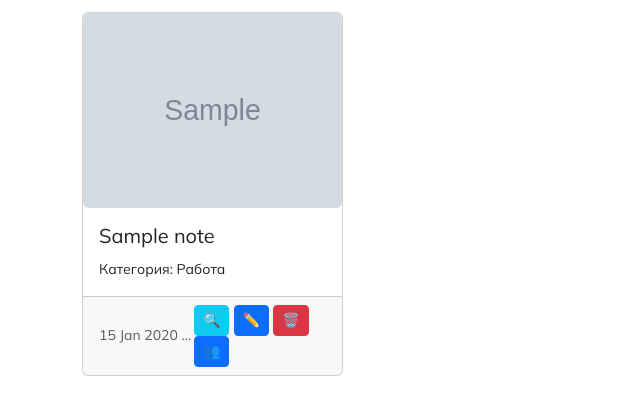
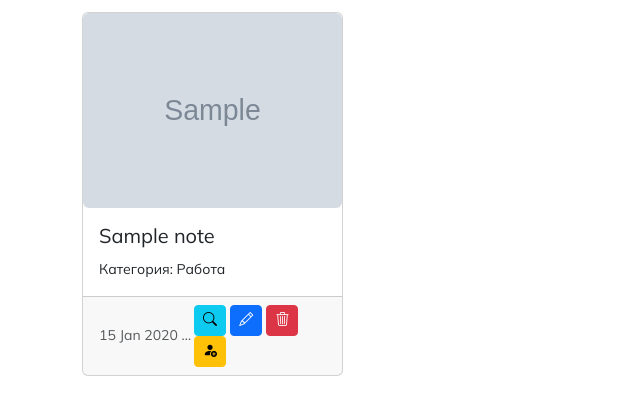
Before and after one commit to Marina-D-G/Focus-Manage-Improve-FMI-, a Django app: page /notes/ in a window 1280 px wide. Shown: the part 259-674 px from the top of the page, without its empty margins (0-640 px from the left). Run offline with Django 5.2, Linux system fonts and the light colour scheme; a user stored in the database is signed in; tables that the repository leaves empty hold one stand-in row (values such as "Sample post"); grey boxes marked "Sample" are stand-in pictures.

Commit message:
update icons

```diff
--- a/FMI/settings.py
+++ b/FMI/settings.py
@@ -28,7 +28,6 @@ SECRET_KEY = 'django-insecure-+y!y)hjgf5=ddkvcva#2t8tj!s+t^*a4b5(o^w%h56=mxkaf&k
 DEBUG = True
 
 ALLOWED_HOSTS = []
-
 
 # Application definition
 
--- a/base/templates/base.html
+++ b/base/templates/base.html
@@ -12,6 +12,7 @@
     {% load static %}
 
     <link href="https://cdn.jsdelivr.net/npm/bootstrap@5.3.0/dist/css/bootstrap.min.css" rel="stylesheet">
+    <link href="https://cdn.jsdelivr.net/npm/bootstrap-icons/font/bootstrap-icons.css" rel="stylesheet">
 
     <link rel="icon" type="image/png" href="{% static 'fmi_icon.png' %}" sizes="32x32">
 
--- a/base/templates/header.html
+++ b/base/templates/header.html
@@ -10,6 +10,7 @@
     <link rel="preconnect" href="https://fonts.gstatic.com" crossorigin>
     <link href="https://fonts.googleapis.com/css2?family=Mulish:wght@400;700&display=swap" rel="stylesheet">
     <link href="https://cdn.jsdelivr.net/npm/bootstrap@5.3.0/dist/css/bootstrap.min.css" rel="stylesheet">
+    <link href="https://cdn.jsdelivr.net/npm/bootstrap-icons/font/bootstrap-icons.css" rel="stylesheet">
     <style>
         body {
             font-family: 'Mulish', sans-serif !important;
--- a/base/templates/update_profile.html
+++ b/base/templates/update_profile.html
@@ -1,5 +1,4 @@
 {% extends "header.html" %}
-
 {% block content %}
 <div class="container mt-4">
     <h2>Обнови профила</h2>
--- a/notes/templates/notes_dashboard.html
+++ b/notes/templates/notes_dashboard.html
@@ -57,13 +57,13 @@
                         {{ note.created_at|date:"d M Y H:i" }}
                     </small>
                     <div>
-                        <a href="{% url 'notes:note_detail' note.id %}" class="btn btn-info btn-sm btn-icon">🔍</a>
-                        <a href="{% url 'notes:edit_note' note.id %}" class="btn btn-primary btn-sm btn-icon">✏️</a>
+                        <a href="{% url 'notes:note_detail' note.id %}" class="btn btn-info btn-sm"><i class="bi bi-search"></i></a>
+                        <a href="{% url 'notes:edit_note' note.id %}" class="btn btn-primary btn-sm"><i class="bi bi-pencil"></i></a>
                         <form method="post" action="{% url 'notes:delete_note' note.id %}" class="d-inline">
                             {% csrf_token %}
-                            <button type="submit" class="btn btn-danger btn-sm btn-icon">🗑️</button>
+                            <button type="submit" class="btn btn-danger btn-sm"><i class="bi bi-trash3"></i></button>
                         </form>
-                        <button type="button" class="btn btn-primary btn-sm btn-icon" onclick="alert('Код за споделяне на бележка: {{ note.join_code }}');">👥</button>
+                        <button type="button" class="btn btn-warning btn-sm" onclick="alert('Код за споделяне на бележка: {{ note.join_code }}');"><i class="bi bi-person-fill-add"></i></button>
                     </div>
                 </div>
             </div>
```
Also changed, not shown: base/urls.py (+8 -11 lines), calendars/templates/calendar_dashboard.html (+12 -8 lines), tasks/templates/tasks.html (+5 -5 lines), base/forms.py (line endings or trailing spaces).
